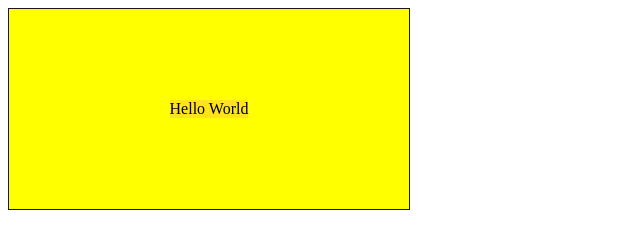
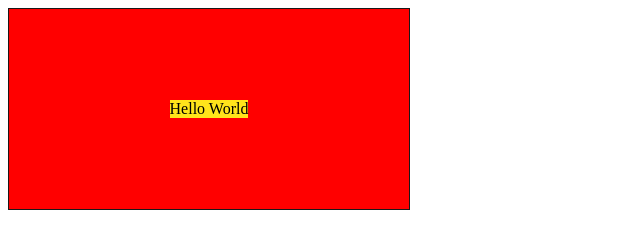
Before and after one commit to FabLrc/ghDistant, a plain HTML site: page index.html in a window 1280 px wide. Shown: the whole page, without its empty margins (0-640 px from the left). Drawn offline with Linux system fonts and the light colour scheme.

Commit message:
C20 : Modification de la couleur du fond

```diff
--- a/style.css
+++ b/style.css
@@ -5,7 +5,7 @@
   justify-content: center;
   align-items: center;
   border: 1px solid rgb(25, 25, 25);
-  background-color: yellow;
+  background-color: red;
 }
 #label {
   background-color: rgb(255, 228, 27);
```
